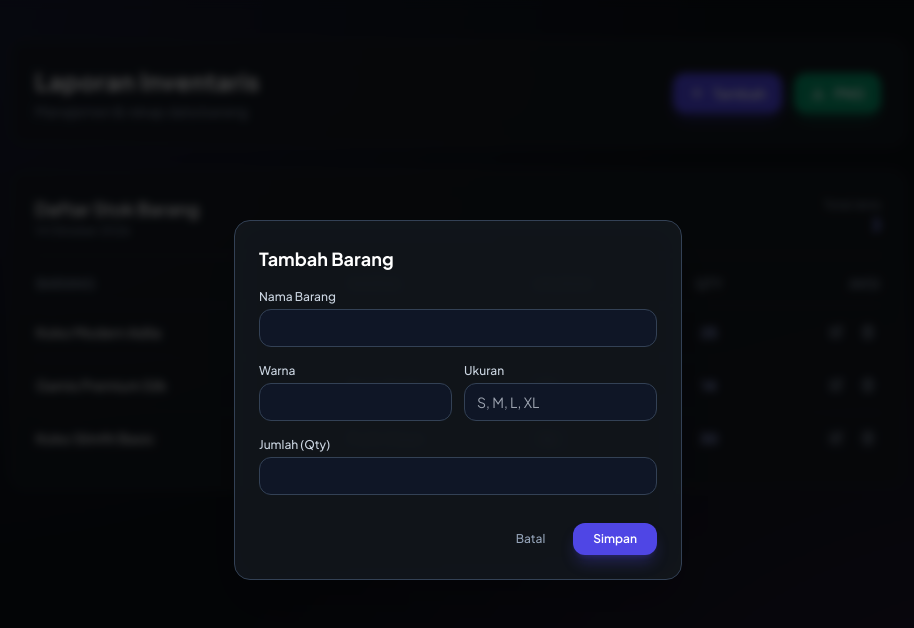
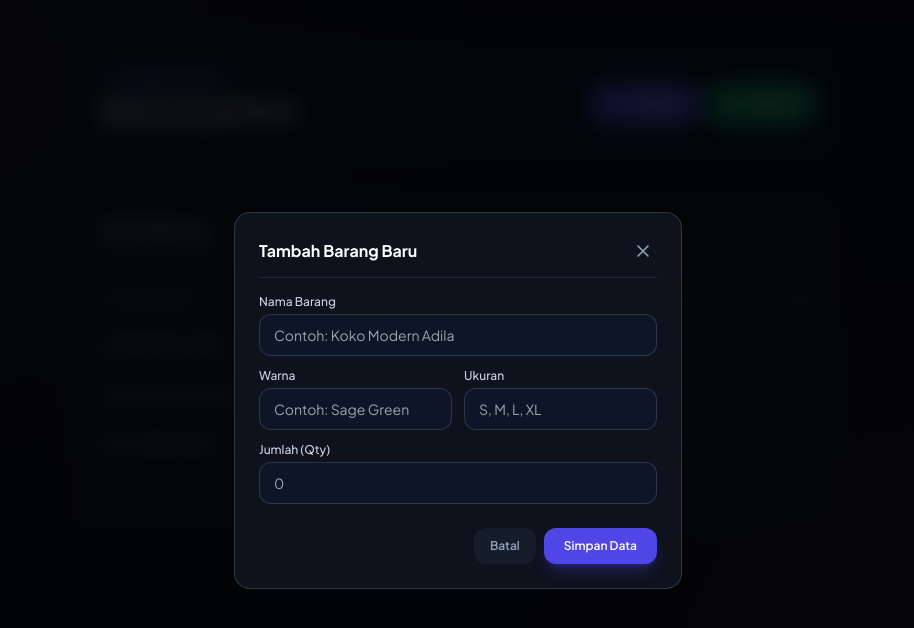
Before and after one commit to magicomtw/Test2, a website: page index.html in a window 1280 px wide. Both pictures are taken after a click on the button "Tambah". Shown: the whole page, without its empty margins (182-1096 px from the left). Drawn offline with nearby package versions, Linux system fonts and the light colour scheme.

Commit message:
Update index.html

```diff
--- a/index.html
+++ b/index.html
@@ -2,170 +2,244 @@
 <html lang="id">
 <head>
     <meta charset="UTF-8">
-    <meta name="viewport" content="width=device-width, initial-scale=1.0">
+    <meta name="viewport" content="width=device-width, initial-scale=1.0, maximum-scale=1.0, user-scalable=no">
     <title>Laporan Inventaris Barang</title>
-    <!-- Tailwind CSS CDN -->
+    <!-- Tailwind CSS -->
     <script src="https://cdn.tailwindcss.com"></script>
-    <!-- Font Inter & Plus Jakarta Sans -->
-    <link href="https://fonts.googleapis.com/css2?family=Plus+Jakarta+Sans:wght@400;500;600;700&display=swap" rel="stylesheet">
-    <!-- html2canvas Library untuk Ekspor PNG -->
+    <!-- Font Plus Jakarta Sans -->
+    <link href="https://fonts.googleapis.com/css2?family=Plus+Jakarta+Sans:wght@400;500;600;700;800&display=swap" rel="stylesheet">
+    <!-- html2canvas untuk Ekspor PNG HD -->
     <script src="https://cdnjs.cloudflare.com/ajax/libs/html2canvas/1.4.1/html2canvas.min.js"></script>
     <script>
         tailwind.config = {
             theme: {
                 extend: {
-                    fontFamily: {
-                        sans: ['Plus Jakarta Sans', 'sans-serif'],
-                    }
+                    fontFamily: { sans: ['Plus Jakarta Sans', 'sans-serif'] }
                 }
             }
         }
     </script>
     <style>
         body {
-            background-color: #0d1117;
+            background-color: #0b0f17;
             background-image:
-                radial-gradient(at 0% 0%, rgba(99, 102, 241, 0.15) 0px, transparent 50%),
-                radial-gradient(at 100% 100%, rgba(168, 85, 247, 0.15) 0px, transparent 50%);
+                radial-gradient(circle at 10% 10%, rgba(99, 102, 241, 0.12) 0%, transparent 40%),
+                radial-gradient(circle at 90% 90%, rgba(168, 85, 247, 0.12) 0%, transparent 40%);
             background-attachment: fixed;
+            -webkit-tap-highlight-color: transparent;
         }
         .glass-card {
-            background: rgba(22, 27, 34, 0.75);
+            background: rgba(18, 24, 38, 0.75);
             backdrop-filter: blur(16px);
             -webkit-backdrop-filter: blur(16px);
             border: 1px solid rgba(255, 255, 255, 0.08);
         }
+        .export-mode {
+            width: 600px !important;
+            padding: 32px !important;
+            border-radius: 24px !important;
+            background: #111622 !important;
+            box-shadow: none !important;
+        }
     </style>
 </head>
-<body class="text-slate-200 min-h-screen p-4 sm:p-6 md:p-10 font-sans">
+<body class="text-slate-200 min-h-screen p-3 sm:p-6 md:p-10 font-sans pb-24">
 
-    <div class="max-w-4xl mx-auto space-y-6">
+    <div class="max-w-3xl mx-auto space-y-4 sm:space-y-6">
 
-        <!-- Header & Action Buttons -->
-        <div class="flex flex-col sm:flex-row sm:items-center justify-between gap-4 glass-card p-5 sm:p-6 rounded-2xl">
+        <!-- Header Utama -->
+        <div class="glass-card p-4 sm:p-6 rounded-2xl flex flex-col sm:flex-row justify-between items-start sm:items-center gap-4">
             <div>
-                <h1 class="text-xl sm:text-2xl font-bold text-white tracking-wide">Laporan Inventaris</h1>
-                <p class="text-xs sm:text-sm text-slate-400 mt-1">Manajemen & rekap data barang</p>
+                <span class="text-[10px] sm:text-xs font-bold tracking-wider uppercase bg-indigo-500/20 text-indigo-400 px-2.5 py-1 rounded-full border border-indigo-500/30">Laporan Digital</span>
+                <h1 class="text-lg sm:text-2xl font-extrabold text-white mt-1">Stok & Inventaris</h1>
+                <p class="text-xs text-slate-400" id="currentDate"></p>
             </div>
-            <div class="flex items-center gap-2 sm:gap-3">
-                <button onclick="openModal('add')" class="flex-1 sm:flex-initial bg-indigo-600 hover:bg-indigo-500 text-white px-4 py-2.5 rounded-xl text-xs sm:text-sm font-semibold transition-all shadow-lg shadow-indigo-600/30 flex items-center justify-center gap-2">
-                    <svg class="w-4 h-4" fill="none" stroke="currentColor" viewBox="0 0 24 24"><path stroke-linecap="round" stroke-linejoin="round" stroke-width="2" d="M12 4v16m8-8H4"/></svg>
+
+            <!-- Tombol Aksi HP -->
+            <div class="grid grid-cols-2 gap-2 w-full sm:w-auto">
+                <button onclick="openModal('add')" class="bg-indigo-600 hover:bg-indigo-500 active:scale-95 text-white px-4 py-2.5 rounded-xl text-xs sm:text-sm font-semibold transition-all shadow-lg shadow-indigo-600/30 flex items-center justify-center gap-2">
+                    <svg class="w-4 h-4" fill="none" stroke="currentColor" viewBox="0 0 24 24"><path stroke-linecap="round" stroke-linejoin="round" stroke-width="2.5" d="M12 4v16m8-8H4"/></svg>
                     Tambah
                 </button>
-                <button onclick="downloadPNG()" class="flex-1 sm:flex-initial bg-emerald-600 hover:bg-emerald-500 text-white px-4 py-2.5 rounded-xl text-xs sm:text-sm font-semibold transition-all shadow-lg shadow-emerald-600/30 flex items-center justify-center gap-2">
-                    <svg class="w-4 h-4" fill="none" stroke="currentColor" viewBox="0 0 24 24"><path stroke-linecap="round" stroke-linejoin="round" stroke-width="2" d="M4 16v1a3 3 0 003 3h10a3 3 0 003-3v-1m-4-4l-4 4m0 0l-4-4m4 4V4"/></svg>
-                    PNG
+                <button onclick="downloadPNG()" class="bg-emerald-600 hover:bg-emerald-500 active:scale-95 text-white px-4 py-2.5 rounded-xl text-xs sm:text-sm font-semibold transition-all shadow-lg shadow-emerald-600/30 flex items-center justify-center gap-2">
+                    <svg class="w-4 h-4" fill="none" stroke="currentColor" viewBox="0 0 24 24"><path stroke-linecap="round" stroke-linejoin="round" stroke-width="2.5" d="M4 16v1a3 3 0 003 3h10a3 3 0 003-3v-1m-4-4l-4 4m0 0l-4-4m4 4V4"/></svg>
+                    PNG HD
                 </button>
             </div>
         </div>
 
-        <!-- Printable Report Area -->
-        <div id="reportCard" class="glass-card p-4 sm:p-6 rounded-2xl">
-            <div class="flex justify-between items-center pb-4 mb-4 border-b border-slate-700/50">
+        <!-- Kartu Utama Laporan (Elemen yang di-capture ke PNG) -->
+        <div id="reportCard" class="glass-card p-4 sm:p-6 rounded-2xl space-y-4">
+
+            <!-- Summary Header Laporan -->
+            <div class="flex justify-between items-center pb-3 border-b border-slate-800">
                 <div>
-                    <h2 class="text-base sm:text-lg font-semibold text-white">Daftar Stok Barang</h2>
-                    <p class="text-xs text-slate-400" id="currentDate"></p>
+                    <h2 class="text-sm sm:text-base font-bold text-white">Daftar Barang</h2>
+                    <p class="text-[11px] text-slate-400">Ringkasan stok barang yang tersedia</p>
                 </div>
                 <div class="text-right">
-                    <span class="text-xs text-slate-400 block">Total Jenis</span>
-                    <span id="totalItems" class="text-sm sm:text-base font-bold text-indigo-400">0</span>
+                    <span class="text-[10px] text-slate-400 uppercase tracking-wider block">Total Jenis</span>
+                    <span id="totalItems" class="text-base sm:text-lg font-black text-indigo-400">0</span>
                 </div>
             </div>
 
-            <!-- Table Container -->
-            <div class="overflow-x-auto">
+            <!-- Tampilan Kartu Responsif (HP View) -->
+            <div id="itemListHP" class="space-y-3 sm:hidden">
+                <!-- Content rendered via JS -->
+            </div>
+
+            <!-- Tampilan Tabel Modern (Tablet/Desktop View) -->
+            <div class="hidden sm:block overflow-x-auto">
                 <table class="w-full text-left text-xs sm:text-sm">
                     <thead>
-                        <tr class="text-slate-400 border-b border-slate-800">
-                            <th class="pb-3 font-medium">BARANG</th>
-                            <th class="pb-3 font-medium">WARNA</th>
-                            <th class="pb-3 font-medium">UKURAN</th>
-                            <th class="pb-3 font-medium text-center">QTY</th>
-                            <th class="pb-3 font-medium text-right action-col">AKSI</th>
+                        <tr class="text-slate-400 border-b border-slate-800/80">
+                            <th class="pb-3 font-semibold">NAMA BARANG</th>
+                            <th class="pb-3 font-semibold">WARNA</th>
+                            <th class="pb-3 font-semibold text-center">UKURAN</th>
+                            <th class="pb-3 font-semibold text-center">QTY</th>
+                            <th class="pb-3 font-semibold text-right action-col">AKSI</th>
                         </tr>
                     </thead>
-                    <tbody id="inventoryList" class="divide-y divide-slate-800/60">
-                        <!-- Items rendered via JavaScript -->
+                    <tbody id="itemListDesktop" class="divide-y divide-slate-800/50">
+                        <!-- Content rendered via JS -->
                     </tbody>
                 </table>
+            </div>
+
+            <div class="pt-2 text-center border-t border-slate-800/50">
+                <p class="text-[10px] text-slate-500">Laporan resmi disunting via Sistem Inventaris Digital</p>
             </div>
         </div>
 
     </div>
 
-    <!-- Modal Form Tambah / Edit -->
-    <div id="modal" class="fixed inset-0 bg-black/70 backdrop-blur-sm hidden flex items-center justify-center p-4 z-50">
-        <div class="glass-card w-full max-w-md p-6 rounded-2xl shadow-2xl relative border border-slate-700">
-            <h3 id="modalTitle" class="text-lg font-bold text-white mb-4">Tambah Barang</h3>
+    <!-- Modal Form Tambah / Edit (Optimized for Mobile) -->
+    <div id="modal" class="fixed inset-0 bg-black/80 backdrop-blur-md hidden flex items-end sm:items-center justify-center p-0 sm:p-4 z-50 transition-all">
+        <div class="glass-card w-full max-w-md p-5 sm:p-6 rounded-t-3xl sm:rounded-2xl border border-slate-700/80 space-y-4">
+            <div class="flex justify-between items-center border-b border-slate-800 pb-3">
+                <h3 id="modalTitle" class="text-base font-bold text-white">Tambah Barang Baru</h3>
+                <button onclick="closeModal()" class="text-slate-400 hover:text-white p-1">
+                    <svg class="w-5 h-5" fill="none" stroke="currentColor" viewBox="0 0 24 24"><path stroke-linecap="round" stroke-linejoin="round" stroke-width="2" d="M6 18L18 6M6 6l12 12"/></svg>
+                </button>
+            </div>
 
-            <form id="itemForm" onsubmit="saveItem(event)" class="space-y-4">
+            <form id="itemForm" onsubmit="saveItem(event)" class="space-y-3">
                 <input type="hidden" id="itemId">
 
                 <div>
                     <label class="block text-xs font-medium text-slate-300 mb-1">Nama Barang</label>
-                    <input type="text" id="itemName" required class="w-full bg-slate-900/80 border border-slate-700 rounded-xl px-3 py-2 text-sm text-white focus:outline-none focus:border-indigo-500">
+                    <input type="text" id="itemName" required placeholder="Contoh: Koko Modern Adila" class="w-full bg-slate-900/90 border border-slate-700/80 rounded-xl px-3.5 py-2.5 text-xs sm:text-sm text-white focus:outline-none focus:border-indigo-500">
                 </div>
 
                 <div class="grid grid-cols-2 gap-3">
                     <div>
                         <label class="block text-xs font-medium text-slate-300 mb-1">Warna</label>
-                        <input type="text" id="itemColor" required class="w-full bg-slate-900/80 border border-slate-700 rounded-xl px-3 py-2 text-sm text-white focus:outline-none focus:border-indigo-500">
+                        <input type="text" id="itemColor" required placeholder="Contoh: Sage Green" class="w-full bg-slate-900/90 border border-slate-700/80 rounded-xl px-3.5 py-2.5 text-xs sm:text-sm text-white focus:outline-none focus:border-indigo-500">
                     </div>
                     <div>
                         <label class="block text-xs font-medium text-slate-300 mb-1">Ukuran</label>
-                        <input type="text" id="itemSize" placeholder="S, M, L, XL" required class="w-full bg-slate-900/80 border border-slate-700 rounded-xl px-3 py-2 text-sm text-white focus:outline-none focus:border-indigo-500">
+                        <input type="text" id="itemSize" placeholder="S, M, L, XL" required class="w-full bg-slate-900/90 border border-slate-700/80 rounded-xl px-3.5 py-2.5 text-xs sm:text-sm text-white focus:outline-none focus:border-indigo-500">
                     </div>
                 </div>
 
                 <div>
                     <label class="block text-xs font-medium text-slate-300 mb-1">Jumlah (Qty)</label>
-                    <input type="number" id="itemQty" min="1" required class="w-full bg-slate-900/80 border border-slate-700 rounded-xl px-3 py-2 text-sm text-white focus:outline-none focus:border-indigo-500">
+                    <input type="number" id="itemQty" min="1" required placeholder="0" class="w-full bg-slate-900/90 border border-slate-700/80 rounded-xl px-3.5 py-2.5 text-xs sm:text-sm text-white focus:outline-none focus:border-indigo-500">
                 </div>
 
-                <div class="flex justify-end gap-3 pt-3">
-                    <button type="button" onclick="closeModal()" class="px-4 py-2 rounded-xl text-xs font-medium text-slate-400 hover:text-white transition-all">Batal</button>
-                    <button type="submit" class="bg-indigo-600 hover:bg-indigo-500 text-white px-5 py-2 rounded-xl text-xs font-semibold transition-all shadow-lg shadow-indigo-600/30">Simpan</button>
+                <div class="flex justify-end gap-2 pt-3">
+                    <button type="button" onclick="closeModal()" class="w-1/2 sm:w-auto px-4 py-2.5 rounded-xl text-xs font-semibold text-slate-400 bg-slate-800/50 hover:bg-slate-800">Batal</button>
+                    <button type="submit" class="w-1/2 sm:w-auto bg-indigo-600 hover:bg-indigo-500 text-white px-5 py-2.5 rounded-xl text-xs font-semibold shadow-lg shadow-indigo-600/30">Simpan Data</button>
                 </div>
             </form>
         </div>
     </div>
 
-    <!-- Script Application Logic -->
+    <!-- Script Logic dengan Penyimpanan LocalStorage & PNG Rendering -->
     <script>
-        let items = [
+        // Data bawaan awal jika belum ada data di browser
+        const defaultItems = [
             { id: 1, name: "Koko Modern Adila", color: "Hitam Sage", size: "L", qty: 25 },
             { id: 2, name: "Gamis Premium Silk", color: "Rose Gold", size: "M", qty: 14 },
             { id: 3, name: "Koko Slimfit Basic", color: "Putih Clean", size: "XL", qty: 30 }
         ];
 
+        // Ambil data dari LocalStorage agar tidak hilang saat direfresh/ditutup
+        let items = JSON.parse(localStorage.getItem('inventory_data')) || defaultItems;
+
         document.getElementById('currentDate').innerText = new Date().toLocaleDateString('id-ID', {
-            day: 'numeric', month: 'long', year: 'numeric'
+            weekday: 'long', day: 'numeric', month: 'long', year: 'numeric'
         });
 
-        function renderTable() {
-            const tbody = document.getElementById('inventoryList');
-            tbody.innerHTML = '';
+        function saveDataToStorage() {
+            localStorage.setItem('inventory_data', JSON.stringify(items));
+        }
+
+        function renderData() {
+            const containerHP = document.getElementById('itemListHP');
+            const containerDesktop = document.getElementById('itemListDesktop');
+
+            containerHP.innerHTML = '';
+            containerDesktop.innerHTML = '';
+
+            if (items.length === 0) {
+                const emptyState = `<p class="text-center py-6 text-xs text-slate-500">Belum ada data barang. Klik tombol Tambah.</p>`;
+                containerHP.innerHTML = emptyState;
+                containerDesktop.innerHTML = `<tr><td colspan="5">${emptyState}</td></tr>`;
+                document.getElementById('totalItems').innerText = '0';
+                return;
+            }
 
             items.forEach(item => {
+                // Render Tampilan HP (Card Mode)
+                const cardHP = document.createElement('div');
+                cardHP.className = 'bg-slate-900/60 border border-slate-800 rounded-xl p-3.5 flex justify-between items-center';
+                cardHP.innerHTML = `
+                    <div class="space-y-1">
+                        <h3 class="text-xs font-bold text-white">${item.name}</h3>
+                        <div class="flex items-center gap-2 text-[11px] text-slate-400">
+                            <span>Warna: <strong class="text-slate-200">${item.color}</strong></span>
+                            <span>•</span>
+                            <span class="bg-indigo-900/60 text-indigo-300 border border-indigo-700/50 px-1.5 py-0.5 rounded text-[10px] font-bold">${item.size}</span>
+                        </div>
+                    </div>
+                    <div class="flex items-center gap-3">
+                        <div class="text-right">
+                            <span class="text-[9px] text-slate-500 uppercase block">Qty</span>
+                            <span class="text-xs font-extrabold text-emerald-400">${item.qty} pcs</span>
+                        </div>
+                        <div class="flex items-center gap-1 action-col">
+                            <button onclick="editItem(${item.id})" class="text-slate-400 hover:text-indigo-400 p-1.5 bg-slate-800/80 rounded-lg">
+                                <svg class="w-3.5 h-3.5" fill="none" stroke="currentColor" viewBox="0 0 24 24"><path stroke-linecap="round" stroke-linejoin="round" stroke-width="2" d="M11 5H6a2 2 0 00-2 2v11a2 2 0 002 2h11a2 2 0 002-2v-5m-1.414-9.414a2 2 0 112.828 2.828L11.828 15H9v-2.828l8.586-8.586z"/></svg>
+                            </button>
+                            <button onclick="deleteItem(${item.id})" class="text-slate-400 hover:text-rose-400 p-1.5 bg-slate-800/80 rounded-lg">
+                                <svg class="w-3.5 h-3.5" fill="none" stroke="currentColor" viewBox="0 0 24 24"><path stroke-linecap="round" stroke-linejoin="round" stroke-width="2" d="M19 7l-.867 12.142A2 2 0 0116.138 21H7.862a2 2 0 01-1.995-1.858L5 7m5 4v6m4-6v6m1-10V4a1 1 0 00-1-1h-4a1 1 0 00-1 1v3M4 7h16"/></svg>
+                            </button>
+                        </div>
+                    </div>
+                `;
+                containerHP.appendChild(cardHP);
+
+                // Render Tampilan Desktop (Table Mode)
                 const tr = document.createElement('tr');
                 tr.className = 'hover:bg-slate-800/30 transition-colors';
                 tr.innerHTML = `
-                    <td class="py-3.5 font-medium text-white">${item.name}</td>
-                    <td class="py-3.5 text-slate-300">${item.color}</td>
-                    <td class="py-3.5 text-slate-300"><span class="bg-slate-800 border border-slate-700 px-2 py-0.5 rounded text-[10px] font-bold">${item.size}</span></td>
-                    <td class="py-3.5 text-center font-bold text-indigo-300">${item.qty}</td>
-                    <td class="py-3.5 text-right action-col">
-                        <div class="flex items-center justify-end gap-2">
-                            <button onclick="editItem(${item.id})" class="text-slate-400 hover:text-indigo-400 p-1 transition-colors">
+                    <td class="py-3 font-semibold text-white">${item.name}</td>
+                    <td class="py-3 text-slate-300">${item.color}</td>
+                    <td class="py-3 text-center"><span class="bg-indigo-900/60 text-indigo-300 border border-indigo-700/50 px-2 py-0.5 rounded text-[10px] font-bold">${item.size}</span></td>
+                    <td class="py-3 text-center font-bold text-emerald-400">${item.qty}</td>
+                    <td class="py-3 text-right action-col">
+                        <div class="flex items-center justify-end gap-1.5">
+                            <button onclick="editItem(${item.id})" class="text-slate-400 hover:text-indigo-400 p-1">
                                 <svg class="w-4 h-4" fill="none" stroke="currentColor" viewBox="0 0 24 24"><path stroke-linecap="round" stroke-linejoin="round" stroke-width="2" d="M11 5H6a2 2 0 00-2 2v11a2 2 0 002 2h11a2 2 0 002-2v-5m-1.414-9.414a2 2 0 112.828 2.828L11.828 15H9v-2.828l8.586-8.586z"/></svg>
                             </button>
-                            <button onclick="deleteItem(${item.id})" class="text-slate-400 hover:text-rose-400 p-1 transition-colors">
+                            <button onclick="deleteItem(${item.id})" class="text-slate-400 hover:text-rose-400 p-1">
                                 <svg class="w-4 h-4" fill="none" stroke="currentColor" viewBox="0 0 24 24"><path stroke-linecap="round" stroke-linejoin="round" stroke-width="2" d="M19 7l-.867 12.142A2 2 0 0116.138 21H7.862a2 2 0 01-1.995-1.858L5 7m5 4v6m4-6v6m1-10V4a1 1 0 00-1-1h-4a1 1 0 00-1 1v3M4 7h16"/></svg>
                             </button>
                         </div>
                     </td>
                 `;
-                tbody.appendChild(tr);
+                containerDesktop.appendChild(tr);
             });
 
             document.getElementById('totalItems').innerText = items.length;
@@ -185,7 +259,7 @@
                 document.getElementById('itemSize').value = item.size;
                 document.getElementById('itemQty').value = item.qty;
             } else {
-                title.innerText = 'Tambah Barang';
+                title.innerText = 'Tambah Barang Baru';
                 document.getElementById('itemForm').reset();
                 document.getElementById('itemId').value = '';
             }
@@ -207,12 +281,12 @@
                 const index = items.findIndex(i => i.id == id);
                 items[index] = { id: parseInt(id), name, color, size, qty };
             } else {
-                const newId = Date.now();
-                items.push({ id: newId, name, color, size, qty });
+                items.push({ id: Date.now(), name, color, size, qty });
             }
 
+            saveDataToStorage();
             closeModal();
-            renderTable();
+            renderData();
         }
 
         function editItem(id) {
@@ -220,35 +294,43 @@
         }
 
         function deleteItem(id) {
-            if (confirm('Apakah Anda yakin ingin menghapus barang ini?')) {
+            if (confirm('Hapus barang ini dari daftar stok?')) {
                 items = items.filter(i => i.id !== id);
-                renderTable();
+                saveDataToStorage();
+                renderData();
             }
         }
 
+        // Fitur Ekspor PNG Presisi Ultra-HD
         function downloadPNG() {
-            const reportElement = document.getElementById('reportCard');
+            const card = document.getElementById('reportCard');
             const actionCols = document.querySelectorAll('.action-col');
 
-            // Sembunyikan kolom aksi saat di-capture
+            // Sembunyikan tombol aksi saat proses download
             actionCols.forEach(el => el.style.display = 'none');
 
-            html2canvas(reportElement, {
-                backgroundColor: '#161b22',
-                scale: 2
+            // Tambahkan style khusus agar ukuran pas & estetik
+            card.classList.add('export-mode');
+
+            html2canvas(card, {
+                backgroundColor: '#111622',
+                scale: 3, // Resolusi 3x HD
+                useCORS: true,
+                logging: false
             }).then(canvas => {
                 const link = document.createElement('a');
-                link.download = `Laporan-Inventaris-${new Date().toISOString().slice(0,10)}.png`;
-                link.href = canvas.toDataURL('image/png');
+                link.download = `Laporan-Stok-${new Date().toISOString().slice(0,10)}.png`;
+                link.href = canvas.toDataURL('image/png', 1.0);
                 link.click();
 
-                // Tampilkan kembali kolom aksi
+                // Kembalikan tampilan semula
+                card.classList.remove('export-mode');
                 actionCols.forEach(el => el.style.display = '');
             });
         }
 
-        // Render data pertama kali
-        renderTable();
+        // Load data saat halaman dibuka
+        renderData();
     </script>
 </body>
 </html>
```
